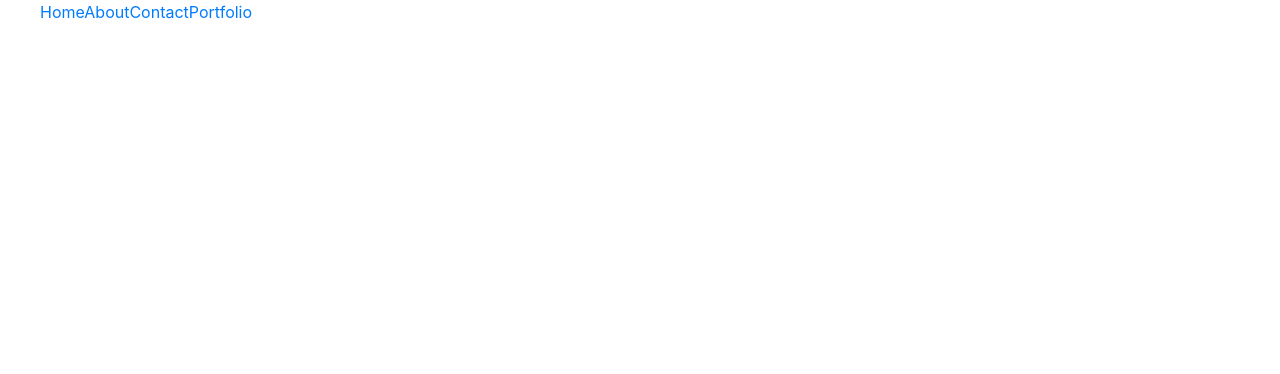
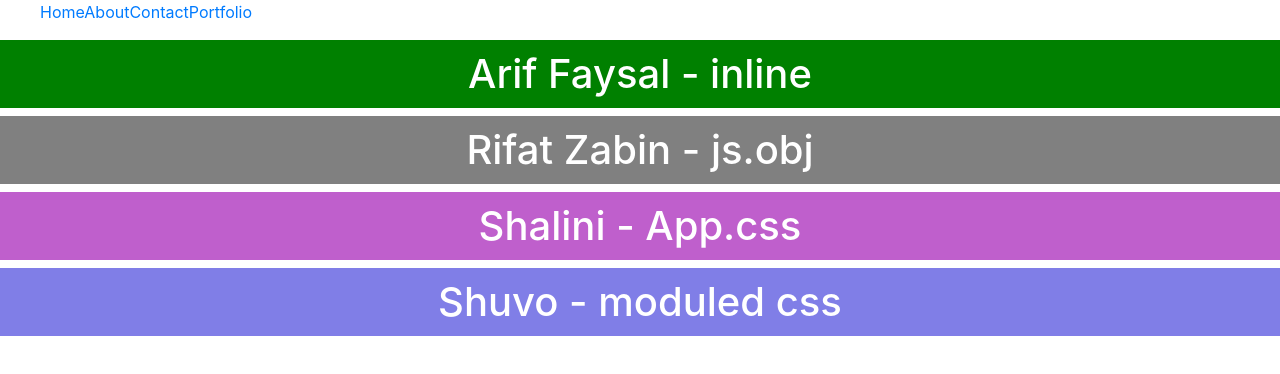
Before and after one commit to BlackKnightZERO/Road-to-React, a React (Create React App) app: page / in a window 1280 px wide. Shown: the top 374 px of the page. Built offline with nearby package versions, Linux system fonts and the light colour scheme.

Commit message:
4 css ways

```diff
--- a/src/App.css
+++ b/src/App.css
@@ -36,3 +36,9 @@
     transform: rotate(360deg);
   }
 }
+
+.lin-color {
+  color:white;
+  background-color:rgb(191, 95, 204);
+  padding :10px;
+}
--- a/src/App.js
+++ b/src/App.js
@@ -1,6 +1,7 @@
 import React from 'react';
 import logo from './logo.svg';
 import './App.css';
+import Modulecss from './Mycss.module.css';
 import Welcome from './mycomponent/Welcome';
 import ArrowFun from './mycomponent/Arrow';
 import Welcome3 from './mycomponent2/Welcome3';
@@ -15,6 +16,7 @@ import Textarea from './ReactForm/Textarea';
 import Select from './ReactForm/Select';
 import List from './ReactForm/List';
 import JsonList from './ReactForm/JsonList';
+import Style from './css/Style';
 
 function App() {
   return (
@@ -48,6 +50,7 @@ function App() {
       {/* <Select></Select> */}
       {/* <List></List> */}
       {/* <JsonList></JsonList> */}
+      <Style></Style>
     </div>
   );
 }
--- /dev/null
+++ b/src/Mycss.module.css
@@ -0,0 +1,5 @@
+.shuvoColor {
+    color:white;
+    background-color:rgb(128, 126, 231);
+    padding :10px;
+  }
--- /dev/null
+++ b/src/css/Style.js
@@ -0,0 +1,24 @@
+import React, { Component } from 'react';
+import Modulecss from '../Mycss.module.css';
+
+class style extends Component {
+
+    render() {
+        const textStyle = {
+            color:"white",
+            backgroundColor:"grey",
+            padding :"10px"
+        };
+
+        return (
+            <div>
+                <h1 style={{ color:"white", backgroundColor:"green", padding :"10px" }}>Arif Faysal - inline</h1>
+                <h1 style={textStyle}>Rifat Zabin - js.obj</h1>
+                <h1 className="lin-color">Shalini - App.css</h1>
+                <h1 className={Modulecss.shuvoColor}>Shuvo - moduled css</h1>
+            </div>
+        );
+    }
+}
+
+export default style;
```
